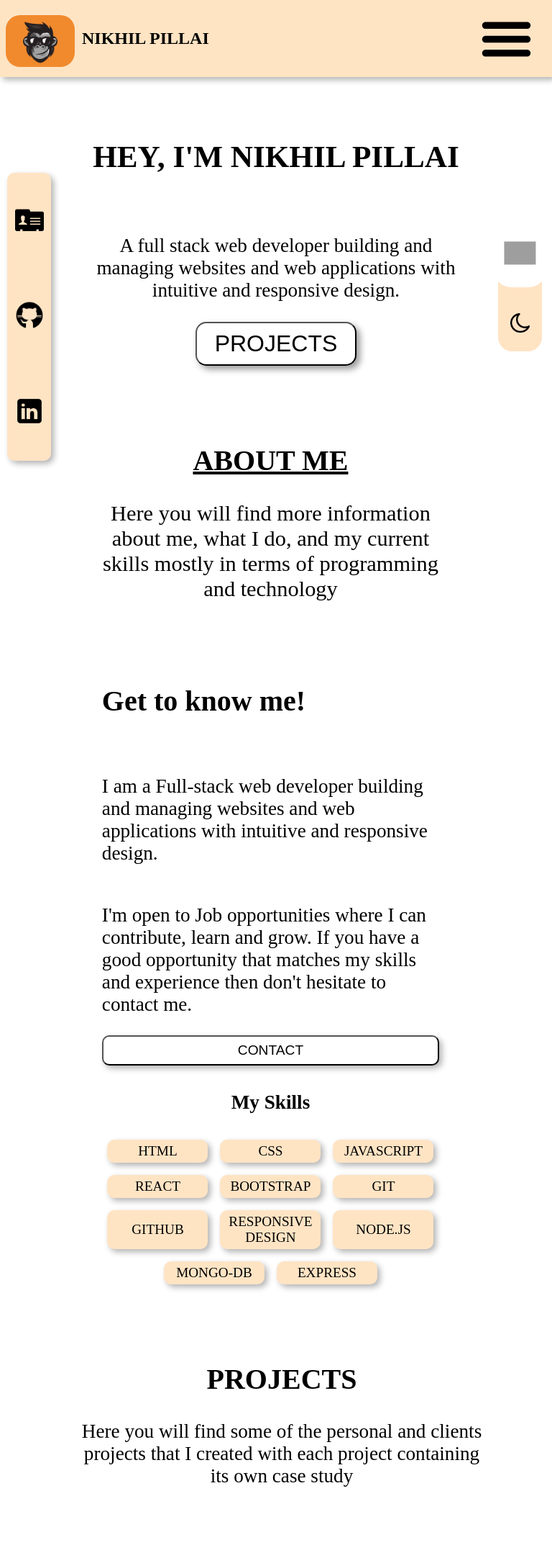
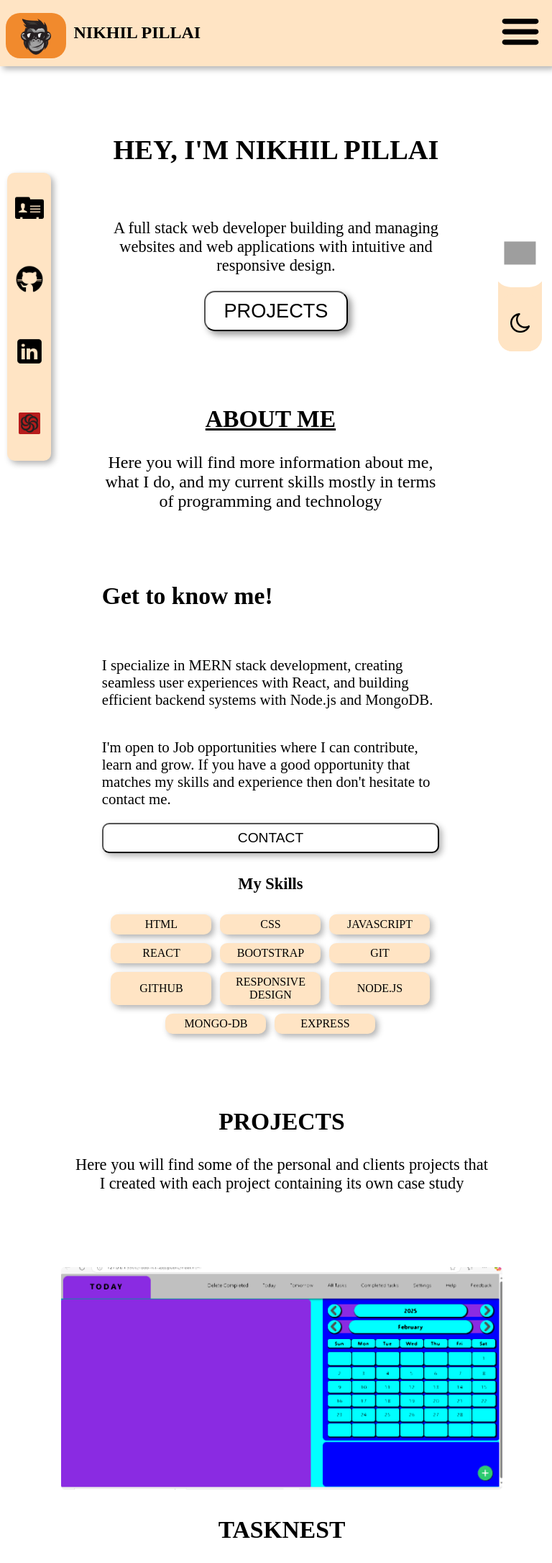
Before and after one commit to TechSwimmer/My-Portfolio-Website, a React (Vite) app: page / in a window 768 px wide. Shown: the top 2171 px of the page at 72% size. Built offline with nearby package versions, Linux system fonts and the light colour scheme; grey boxes are pictures that could not be loaded.

Commit message:
updated font sizes abnbd links

```diff
--- a/src/components/About.jsx
+++ b/src/components/About.jsx
@@ -18,8 +18,8 @@ const About = ({navigateToSection}) => {
             <section className="about-content-skills">
                 <div className="about-content">
                     <h4>Get to know me!</h4>
-                    <p>I am a Full-stack web developer building and managing websites and web applications
-                         with intuitive and responsive design. </p>
+                    <p>I specialize in MERN stack development, creating seamless user experiences with
+                         React, and building efficient backend systems with Node.js and MongoDB. </p>
                     <p>I'm open to Job opportunities where I can contribute, learn and grow. If you have a
                         good opportunity that matches my skills and experience then don't hesitate to contact me.</p>
                         <button type="button" onClick={() => navigateToSection("contact")} className="about-contact-tab">CONTACT</button>
--- a/src/components/Footer.jsx
+++ b/src/components/Footer.jsx
@@ -4,6 +4,8 @@ import "./styles/styles.css"
 import githubLogo from "../assets/icons8-github-50.png"
 import contactLogo from "../assets/icons8-contact-50.png"
 import linkedinLogo from "../assets/icons8-linked-in-50.png"
+
+import codewarsLogo from "../assets/icons8-codewars-48.png"
 
 const Footer = () => {
 
@@ -17,8 +19,7 @@ const Footer = () => {
                     <h2>NIKHIL PILLAI</h2>
                 </div>
                 <div className="footer-left-content">
-                    <p>I am a Full-stack web developer building and managing websites and web applications
-                    with intuitive and responsive design.</p>
+                    <p>(FULL STACK WEB DEV)</p>
                 </div>
                 </div>
                 <div className="footer-content-right">
@@ -27,8 +28,9 @@ const Footer = () => {
                     </div>
                     <div className="footer-right-logos">
                         <div className="footer-logo"><a href="https://github.com/TechSwimmer"><img src={githubLogo} alt="github"></img></a></div>
-                        <div className="footer-logo"><a href=""><img src={linkedinLogo} alt="linked-in"></img></a></div>
+                        <div className="footer-logo"><a href="https://linkedin.com/in/techdevnikhil"><img src={linkedinLogo} alt="linked-in"></img></a></div>
                         <div className="footer-logo"><a href="#contact"><img src={contactLogo} alt="contact"></img></a></div>
+                        <div className="footer-logo"><a href="https://www.codewars.com/users/code_toad"><img src={codewarsLogo} alt="codewars"></img></a></div>
                     </div>
                 </div>
             </div>
--- a/src/components/Logobar.jsx
+++ b/src/components/Logobar.jsx
@@ -6,6 +6,7 @@ import "./styles/styles.css"
 import githubLogo from "../assets/icons8-github-50.png"
 import contactLogo from "../assets/icons8-contact-50.png"
 import linkedinLogo from "../assets/icons8-linked-in-50.png"
+import codewarsLogo from "../assets/icons8-codewars-48.png"
 
 
 const Logobar = () => {
@@ -33,10 +34,13 @@ const Logobar = () => {
             <img className="logo" src={githubLogo} alt="github"></img>
             </a>
 
-            <a href="" target="_blank" rel="noopener noreferrer">
+            <a href="https://linkedin.com/in/techdevnikhil" target="_blank" rel="noopener noreferrer">
                 <img className="logo" src={linkedinLogo} alt="linked-in"></img>
             </a>
 
+            <a href="https://www.codewars.com/users/code_toad" target="_blank" rel="noopener noreferrer">
+                <img className="logo" src={codewarsLogo} alt="linked-in"></img>
+            </a>
         </div>
     )
 }
--- a/src/components/styles/styles.css
+++ b/src/components/styles/styles.css
@@ -72,13 +72,13 @@ html {
 
 .home-head{
     text-align: center;
-    font-size: 2.4rem;
+    font-size: 2rem;
     font-weight: bolder;
     }
 
 .home-content{
     text-align: center;
-    font-size: 1.4rem;
+    font-size: 1.1rem;
     padding-left: 20px;
     padding-right: 20px;
     width: 70%;
@@ -87,7 +87,7 @@ html {
 .home-projects-button {
     align-self: center;
     box-shadow: 5px 5px 10px rgba(0, 0, 0, 0.4);
-    font-size: 1.7rem;
+    font-size: 1.3rem;
     padding: 10px 25px;
     border-radius: 15px;
     }
@@ -121,13 +121,13 @@ html {
 
 
 .about-header h2{
-    font-size: 2.56rem;
+    font-size: 2.1rem;
     font-weight: bold;
     text-decoration: underline;
     }
 
 .about-header p{
-    font-size: 1.7rem;
+    font-size: 1.3rem;
     }
 
 .about-content-skills{
@@ -146,12 +146,12 @@ html {
     }
 
 .about-content h4{
-    font-size: 2.3rem;
+    font-size: 2rem;
     text-align: center;
    }
 
 .about-content p {
-    font-size: 1.5rem;
+    font-size: 1.1rem;
     text-align: center;
     }
 
@@ -177,7 +177,7 @@ html {
     }
 
 .about-skills h4{
-    font-size: 1.7rem;
+    font-size: 1.3rem;
     text-align: right;
     }
 
@@ -186,10 +186,10 @@ html {
     border-radius: 10px;
     display: flex;
     padding: 5px;
-    justify-content: center;
-    align-items: center;
-    font-size: 1.3rem;
-    font-weight: bold;
+    justify-content: space-around;
+    align-items: center;
+    font-size: 0.7rem;
+
     box-shadow: 4px 4px 8px rgba(0, 0, 0, 0.3);
     }
 
@@ -198,7 +198,7 @@ html {
     flex-direction: row;
     justify-content: center;
     flex-wrap: wrap;
-    gap: 17px;
+    gap: 10px;
     text-align: center;
    }
 
@@ -232,14 +232,14 @@ html {
 
 
 .contact-header{
-    font-size: 2.3rem;
+    font-size: 2rem;
     font-weight: bold;
     text-decoration: underline;
 
     }
 
 .contact-header-content{
-    font-size: 1.7rem;
+    font-size: 1.3rem;
     text-align: center;
     }
 
@@ -250,7 +250,7 @@ html {
     width: 50%;
     border-radius: 5px;
     height: 45px;
-    font-size: 1.2rem;
+    font-size: 1rem;
     box-shadow: 5px 5px 10px rgba(0, 0, 0, 0.3);
     }
 
@@ -269,7 +269,7 @@ html {
     width: 100%;
     align-items: center;
     align-self: center;
-    font-size: 2rem;
+    font-size: 1.7rem;
     padding-top: 10%;
     padding-bottom: 5%;
     margin-bottom: 20%;
@@ -323,11 +323,11 @@ html {
     }
 
 .project-heading-content {
-    font-size: 1.5rem;
+    font-size: 1.2rem;
     }
 
 .project-heading{
-    font-size: 2.5rem;
+    font-size: 2.1rem;
     }
 
 .project-content{
@@ -360,18 +360,18 @@ html {
     align-items: center;
 
     width: 99%;
-    font-size: 1.7rem;
+    font-size: 1.3rem;
     text-align: center;
     }
 
 .project-img-content h3{
-    font-size: 2.4rem;
+    font-size: 2.1rem;
     }
 
 
 .project-img-content-btn{
     text-decoration: none;
-    font-size: 2rem;
+    font-size: 1.6rem;
     border-radius:5px ;
     width: 70%;
     padding: 5px;
@@ -429,10 +429,11 @@ html {
     }
 .navbar-left h2{
     margin-left: 10px;
+    font-size: 1.1rem;
 }
 
 .profilePic{
-    width: 25%;
+    width: 20%;
     object-fit: contain;
     border-radius: 20px;
     }
@@ -502,7 +503,7 @@ html {
     padding: 10px;
 
     box-shadow: 4px 4px 8px rgba(0, 0, 0, 0.3);
-    font-size: 1.6rem;
+    font-size: 1.5rem;
     transition: 0.3s;
 }
 
@@ -650,7 +651,7 @@ html {
     flex-direction: column;
     width: 100%;
     height: 90%;
-   justify-content: center;
+   justify-content: space-around;
    align-items: center;
 
    }
@@ -665,7 +666,8 @@ html {
 }
 
 .footer-content-left p {
-    font-size:1.8rem;
+    font-size:1rem;
+    font-weight: bold;
     }
 
 .footer-content-right{
@@ -694,7 +696,7 @@ html {
     position: relative;
     bottom: 5px;
     border-top: 2px solid white;
-    font-size: 1.7rem;
+    font-size: 1rem;
     margin-bottom: 18%;
     width: 100%;
     text-align: center;
@@ -731,13 +733,13 @@ html {
 
 
 .tasknest-heading{
-    font-size: 2.5rem;
+    font-size: 1.8rem;
     text-align: center;
     }
 
 .tasknest-heading-content{
     text-align: center;
-    font-size: 1.6rem;
+    font-size: 1rem;
     }
 
 
@@ -745,7 +747,7 @@ html {
     width: 80%;
     padding: 10px 20px;
     border-radius: 5px;
-    font-size: 1.6rem;
+    font-size: 1.2rem;
     }
 
 .tasknest-heading-btn a{
@@ -768,7 +770,7 @@ html {
     }
 
 .tasknest-content h3{
-    font-size: 2.3rem;
+    font-size: 1.8rem;
     }
 .tasknest-content-img {
     overflow: hidden; /* Prevents overflow */
@@ -795,7 +797,7 @@ html {
 
 .tasknest-content-img-overview {
     width: 100vw;
-    font-size: 1.9rem;
+    font-size: 1.3rem;
     display: flex;
     flex-direction: column;
     text-align: center;
@@ -809,7 +811,7 @@ html {
     align-items: center;
     gap:10%;
     flex-wrap: wrap;
-    font-size: 1.8rem;
+    font-size: 1.2rem;
     }
 
 
@@ -824,7 +826,7 @@ html {
 
 
 .tasknest-tools h3{
-    font-size: 2.4rem;
+    font-size: 1.7rem;
     }
 
 .tasknest-tool{
@@ -848,7 +850,7 @@ html {
     width: 45%;
     padding: 8px 15px;
     border-radius: 5px;
-    font-size: 1.4rem;
+    font-size: 1rem;
     margin-top: 10%;
     }
 
@@ -885,13 +887,13 @@ html {
 
 .home-head{
     text-align: center;
-    font-size: 2.7rem;
+    font-size: 2.4rem;
     font-weight: bolder;
     }
 
 .home-content{
     text-align: center;
-    font-size: 1.7rem;
+    font-size: 1.4rem;
     padding-left: 20px;
     padding-right: 20px;
     width: 70%;
@@ -900,7 +902,7 @@ html {
 .home-projects-button {
     align-self: center;
     box-shadow: 5px 5px 10px rgba(0, 0, 0, 0.4);
-    font-size: 2rem;
+    font-size: 1.7rem;
     padding: 10px 25px;
     border-radius: 15px
     }
@@ -935,13 +937,13 @@ html {
 
 
 .about-header h2{
-    font-size: 2.5rem;
+    font-size: 2.1rem;
     font-weight: bold;
     text-decoration: underline;
     }
 
 .about-header p{
-    font-size: 1.9rem;
+    font-size: 1.5rem;
     }
 
 .about-content-skills{
@@ -959,12 +961,12 @@ html {
     }
 
 .about-content h4{
-    font-size: 2.5rem;
+    font-size: 2.1rem;
     text-align: left;
    }
 
 .about-content p {
-    font-size: 1.7rem;
+    font-size: 1.3rem;
     text-align: left;
     }
 
@@ -990,7 +992,7 @@ html {
     }
 
 .about-skills h4{
-    font-size: 1.7rem;
+    font-size: 1.4rem;
     text-align: right;
     }
 
@@ -1001,7 +1003,7 @@ html {
     padding: 5px;
     justify-content: center;
     align-items: center;
-    font-size: 1.2rem;
+    font-size: 1rem;
     box-shadow: 4px 4px 8px rgba(0, 0, 0, 0.3);
     }
 
@@ -1010,7 +1012,7 @@ html {
     flex-direction: row;
     justify-content: center;
     flex-wrap: wrap;
-    gap: 17px;
+    gap: 12px;
     text-align: center;
    }
 
@@ -1045,14 +1047,14 @@ html {
 
 
 .contact-header{
-    font-size: 2.3rem;
+    font-size: 2.1rem;
     font-weight: bold;
     text-decoration: underline;
 
     }
 
 .contact-header-content{
-    font-size: 1.7rem;
+    font-size: 1.4rem;
     text-align: center;
     }
 
@@ -1063,7 +1065,7 @@ html {
     width: 50%;
     border-radius: 5px;
     height: 45px;
-    font-size: 1.2rem;
+    font-size: 1rem;
     box-shadow: 5px 5px 10px rgba(0, 0, 0, 0.3);
     }
 
@@ -1081,7 +1083,7 @@ html {
     height: 100%;
     width: 100%;
     align-items: center;
-    font-size: 2rem;
+    font-size: 1.6rem;
     padding-top: 10%;
     padding-bottom: 5%;
     margin-bottom: 20%;
@@ -1135,11 +1137,11 @@ html {
     }
 
 .project-heading-content {
-    font-size: 1.7rem;
+    font-size: 1.4rem;
     }
 
 .project-heading{
-    font-size: 2.5rem;
+    font-size: 2.1rem;
     }
 
 .project-content{
@@ -1172,18 +1174,18 @@ html {
     align-items: center;
 
     width: 65%;
-    font-size: 1.7rem;
+    font-size: 1.4rem;
     text-align: center;
     }
 
 .project-img-content h3{
-    font-size: 2.4rem;
+    font-size: 2.1rem;
     }
 
 
 .project-img-content-btn{
     text-decoration: none;
-    font-size: 2rem;
+    font-size: 1.7rem;
     border-radius:5px ;
     width: 70%;
     padding: 5px;
@@ -1245,7 +1247,7 @@ html {
 }
 
 .profilePic{
-    width: 25%;
+    width: 22%;
     object-fit: contain;
     border-radius: 20px;
     }
@@ -1272,7 +1274,7 @@ html {
 
     display: none;
     position: absolute;
-    top:123px;
+    top:90px;
     right: 0;
     width: 100%;
     flex-direction: column;
@@ -1289,11 +1291,10 @@ html {
     .hamburger {
         visibility: visible;
         display: block;
-        min-width: 20%;
-        height: 20%;
-        margin-right: 15px;
-        margin-top: 6px;
-        padding: 10px;
+        min-width: 15%;
+
+        margin: 8px;
+        padding: 7px;
     }
 
     .hamburger:hover{
@@ -1471,7 +1472,7 @@ html {
 }
 
 .footer-content-left p {
-    font-size:1.8rem;
+    font-size:1.5rem;
     }
 
 .footer-content-right{
@@ -1500,7 +1501,7 @@ html {
     position: relative;
     bottom: 5px;
     border-top: 2px solid white;
-    font-size: 1.7rem;
+    font-size: 1.3rem;
     }
 
     /*-------------------------------------------project-tasknest-section--------------------------------------*/
@@ -1535,13 +1536,13 @@ html {
 
 
 .tasknest-heading{
-    font-size: 2.6rem;
+    font-size: 2.3rem;
     text-align: center;
     }
 
 .tasknest-heading-content{
     text-align: center;
-    font-size: 1.8rem;
+    font-size: 1.2rem;
     }
 
 
@@ -1549,7 +1550,7 @@ html {
     width: 60%;
     padding: 10px 20px;
     border-radius: 5px;
-    font-size: 1.8rem;
+    font-size: 1.5rem;
     }
 
 .tasknest-heading-btn a{
@@ -1571,7 +1572,7 @@ html {
     }
 
 .tasknest-content h3{
-    font-size: 2.6rem;
+    font-size: 2.2rem;
     }
 .tasknest-content-img {
     overflow: hidden; /* Prevents overflow */
@@ -1599,7 +1600,7 @@ html {
 
 .tasknest-content-img-overview {
     width: 60vw;
-    font-size: 1.9rem;
+    font-size: 1.6rem;
     width: 75vw;
     text-align: center;
     }
@@ -1611,7 +1612,7 @@ html {
     align-items: center;
     gap:10%;
     flex-wrap: wrap;
-    font-size: 1.8rem;
+    font-size: 1.4rem;
     }
 
 
@@ -1626,7 +1627,7 @@ html {
 
 
 .tasknest-tools h3{
-    font-size: 2.6rem;
+    font-size: 2.3rem;
     }
 
 .tasknest-tool{
@@ -1650,7 +1651,7 @@ html {
     width: 45%;
     padding: 8px 15px;
     border-radius: 5px;
-    font-size: 1.7rem;
+    font-size: 1.3rem;
     margin-top: 10%;
     }
 
```
Also changed, not shown: src/assets/icons8-codewars-48.png (added).
